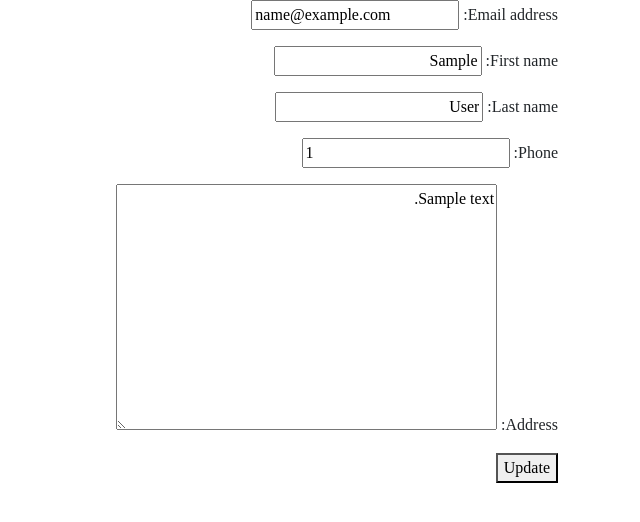
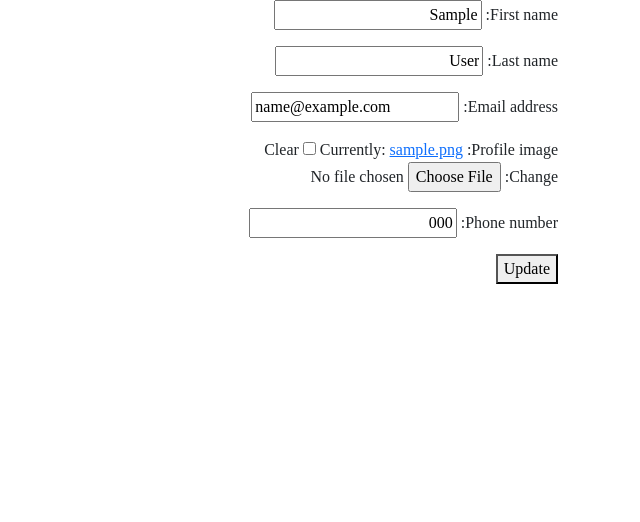
Before and after one commit to hesam7096090/django, a Django app: page /accounts/update/ in a window 1280 px wide. Shown: the part 62-584 px from the top of the page, without its empty margins (640-1280 px from the left). Run offline with Django 5.2, Linux system fonts and the light colour scheme; a user stored in the database is signed in; tables that the repository leaves empty hold one stand-in row (values such as "Sample post"); some web fonts are replaced.

Commit message:
profile-page

```diff
--- a/accounts/forms.py
+++ b/accounts/forms.py
@@ -1,7 +1,8 @@
 from django import forms
 from django.contrib.auth.models import User
 from .models import *
-
+from django import forms
+from django.contrib.auth.models import User
 error = {
     'min_length' : 'حداکثر می بایست 5 کاراکتر باشد' ,
     'required' : 'این فیلد الزامی است',
@@ -48,12 +49,13 @@ class UserLoginForm(forms.Form) :
 
 
 
-class UserUpdateForm(forms.ModelForm):
+
+class UserEditForm(forms.ModelForm):
     class Meta:
         model = User
-        fields = ['email' , 'first_name' , 'last_name']
+        fields = ['first_name', 'last_name', 'email']
 
-class ProfileUpdateForm(forms.ModelForm):
+class ProfileEditForm(forms.ModelForm):
     class Meta:
         model = Profile
-        fields = ['phone' , 'address']
+        fields = ['profile_image', 'phone_number']
--- a/accounts/models.py
+++ b/accounts/models.py
@@ -1,20 +1,10 @@
 from django.db import models
 from django.contrib.auth.models import User
-from django.db.models.signals import post_save
-# Create your models here.
+
 class Profile(models.Model):
-    user = models.OneToOneField(User , on_delete=models.CASCADE)
-    phone = models.IntegerField(null=True , blank=True)
-    address = models.TextField(null=True , blank=True)
+    user = models.OneToOneField(User, on_delete=models.CASCADE)
+    profile_image = models.ImageField(upload_to='profile_images/', null=True, blank=True)
+    phone_number = models.CharField(max_length=15, blank=True, null=True)
 
     def __str__(self):
         return self.user.username
-
-def save_profile_user(sender , **kwargs):
-    if kwargs['created'] :
-        profile_user = Profile(user = kwargs['instance'])
-        profile_user.save()
-
-
-
-post_save.connect(save_profile_user,sender = User)
--- a/accounts/urls.py
+++ b/accounts/urls.py
@@ -8,7 +8,7 @@ urlpatterns = [
     path('register/' , views.user_register , name='user_register'),
     path('login/' , views.user_login , name='login'),
     path('logout/' , views.user_logout , name = 'logout') ,
-    path('profile/' , views.user_profile , name ='profile'),
+    path('profile/' , views.profile , name ='profile'),
     path('update/' , views.user_update , name ='update'),
     path('change/' , views.change_password , name = 'change') ,
 ]
--- a/accounts/views.py
+++ b/accounts/views.py
@@ -7,6 +7,8 @@ from django.contrib import messages
 from django.contrib.auth.forms import PasswordChangeForm
 from django.contrib.auth import  update_session_auth_hash
 from django.contrib.auth.decorators import login_required
+from .forms import UserEditForm, ProfileEditForm
+from ad_item.models import Item
 # Create your views here.
 
 def user_register(request):
@@ -52,10 +54,6 @@ def user_logout(request) :
     messages.success(request , 'به امید دیدار', 'warning')
     return redirect('home:home')
 
-@login_required(login_url='accounts:login')
-def user_profile(request):
-    profile = Profile.objects.get(user_id = request.user.id)
-    return render(request , 'accounts/profile.html',{'profile':profile})
 
 
 
@@ -63,15 +61,15 @@ def user_profile(request):
 @login_required(login_url='accounts:login')
 def user_update(request):
     if request.method == 'POST':
-        user_form = UserUpdateForm(request.POST,instance=request.user)
-        profile_form = ProfileUpdateForm(request.POST,instance=request.user.profile)
+        user_form = UserEditForm(request.POST,instance=request.user)
+        profile_form = ProfileEditForm(request.POST,instance=request.user.profile)
         if user_form and profile_form.is_valid() :
             user_form.save()
             profile_form.save()
             return redirect('accounts:profile')
     else :
-        user_form = UserUpdateForm(instance=request.user)
-        profile_form = ProfileUpdateForm(instance=request.user.profile)
+        user_form = UserEditForm(instance=request.user)
+        profile_form = ProfileEditForm(instance=request.user.profile)
     return render(request , 'accounts/update.html',
                   {'user_form':user_form , 'profile_form':profile_form})
 
@@ -86,3 +84,31 @@ def change_password(request) :
     else :
         form = PasswordChangeForm(request.user)
     return render(request , 'accounts/change.html',{'form':form})
+
+
+
+
+@login_required
+def profile(request):
+    user = request.user
+    profile, created = Profile.objects.get_or_create(user=user)
+
+    if request.method == 'POST':
+        user_form = UserEditForm(request.POST, instance=user)
+        profile_form = ProfileEditForm(request.POST, request.FILES, instance=profile)
+        if user_form.is_valid() and profile_form.is_valid():
+            user_form.save()
+            profile_form.save()
+            return redirect('accounts:profile')
+    else:
+        user_form = UserEditForm(instance=user)
+        profile_form = ProfileEditForm(instance=profile)
+
+    # آیتم‌های ثبت‌شده توسط کاربر
+    items = Item.objects.filter(owner=user)
+
+    return render(request, 'accounts/profile.html', {
+        'user_form': user_form,
+        'profile_form': profile_form,
+        'items': items,
+    })
--- a/templates/navbar.html
+++ b/templates/navbar.html
@@ -16,8 +16,11 @@
                 {% if user.is_authenticated %}
 
                     <li class="nav-item">
+                    <li class="nav-item">
+                        <a class="nav-link fs-5" href="{% url 'accounts:profile' %}">حساب کاربری</a>
+                    </li>
                         <a class="nav-link fs-5" href="{% url 'accounts:logout' %}">خروج</a>
-
+                    </li>
                         {% else %}
                     <li class="nav-item">
                         <a class="nav-link fs-5" href="{% url 'accounts:user_register' %}">ثبت نام</a>
```
Also changed, not shown: accounts/templates/accounts/profile.html (+40 -22 lines), accounts/templates/accounts/register.html (+18 -11 lines), ad_item/templates/add_item/add_item.html (+6 -5 lines), accounts/migrations/0003_remove_profile_address_remove_profile_phone_and_more.py (added), media/item_images/Screenshot_2024-04-16_190533.png (added), media/item_images/Screenshot_2024-04-18_154952.png (added), media/item_images/Screenshot_2024-04-20_161623.png (added), media/item_images/Screenshot_2024-06-04_223058.png (added), media/profile_images/Screenshot_2024-04-18_154924.png (added), media/profile_images/Screenshot_2024-04-18_154924_0cdYbTb.png (added), media/profile_images/Screenshot_2024-04-18_154924_VBQhcuo.png (added).
